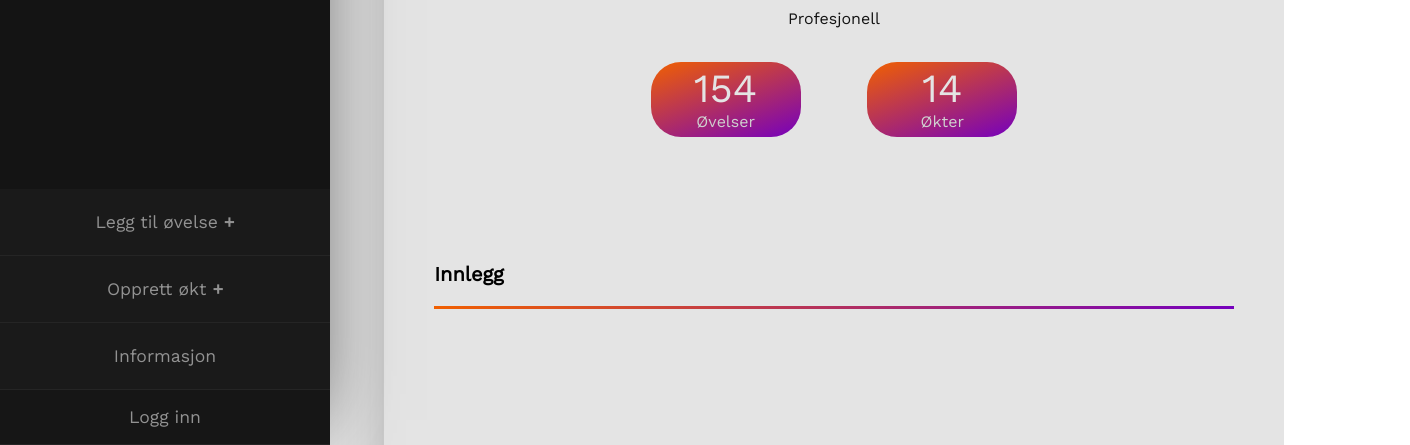
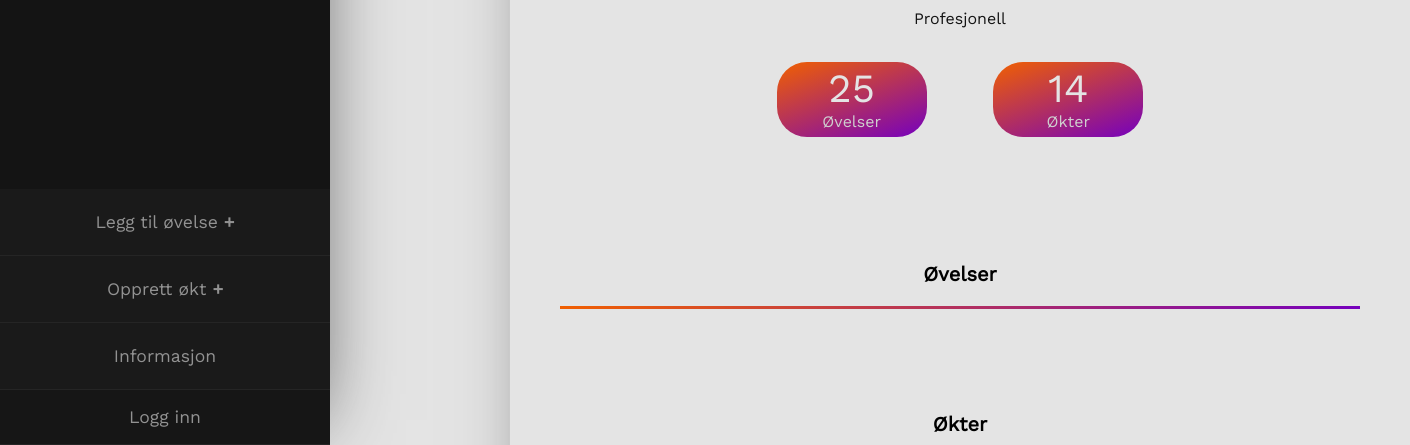
Before and after one commit to majasunghee/TDT4140_Exercise-It, a React (Create React App) app in the folder exercise-web/: page /userpage in a window 1280 px wide. Shown: the part 355-800 px from the top of the page, 1410 px wide, since content can reach past the window. Built offline with nearby package versions, Linux system fonts and the light colour scheme; no server answers.

Commit message:
#14 splitte innlegg inn i økter og øvelser

```diff
--- a/exercise-web/src/components/Settings/UserPage.js
+++ b/exercise-web/src/components/Settings/UserPage.js
@@ -1,6 +1,5 @@
 import React from "react";
 import styles from "./settings.module.css";
-
 
 const UserPage = props => {
   return (
@@ -10,25 +9,41 @@ const UserPage = props => {
           <div className={styles.PB_frame}>
           </div>
           <div className={styles.personalia}>
-          <p id={styles.Name}>Aleksander</p>
-            <p>Profesjonell</p>
+            <p id={styles.Name}>
+              Aleksander
+            </p>
+            <p>
+              Profesjonell
+            </p>
           </div>
           <div className={styles.statWrapper}>
             <div>
-              <p id={styles.stat}>154</p>
-              <p id={styles.Hstat}>Øvelser</p>
+              <p id={styles.stat}>
+                25
+              </p>
+              <p id={styles.Hstat}>
+                Øvelser
+              </p>
             </div>
             <div>
-              <p id={styles.stat}>14</p>
-              <p id={styles.Hstat}>Økter</p>
+              <p id={styles.stat}>
+                14
+              </p>
+              <p id={styles.Hstat}>
+                Økter
+              </p>
             </div>
-
           </div>
           <div className={styles.ContentSplitterWrapper}>
-              <p>Innlegg</p>
+              <p>Øvelser</p>
               <div className={styles.linje}></div>
-            </div>
-        </div>
+          </div>
+          <div className={styles.ContentSplitterWrapper}>
+              <p>Økter</p>
+              <div className={styles.linje}></div>
+          </div>
+          </div>
+
       </div>
     </div>
   );
--- a/exercise-web/src/components/Settings/settings.module.css
+++ b/exercise-web/src/components/Settings/settings.module.css
@@ -179,7 +179,7 @@
   border-radius: 8px;
   background-color: rgb(228, 228, 228);
   padding-top: 30px;
-  margin-left: 30%;
+  margin-left: 510px;
   box-shadow: 10px 0px 75px -25px rgb(82, 82, 82);
   margin-top: 6%;
   font-family: "Work Sans", sans-serif;
@@ -257,7 +257,6 @@
   margin-top: 100px;
 }
 .ContentSplitterWrapper > p{
-  margin-right: 730px;
   font-size: 20px;
   font-weight: bold;
 }
@@ -265,5 +264,5 @@
   margin: auto;
   height: 3px;
   width: 800px;
-  background-image:linear-gradient( 160deg, var(--mainColor), var(--secondColor));
+  background-image: linear-gradient( 160deg, var(--mainColor), var(--secondColor));
 }
```
